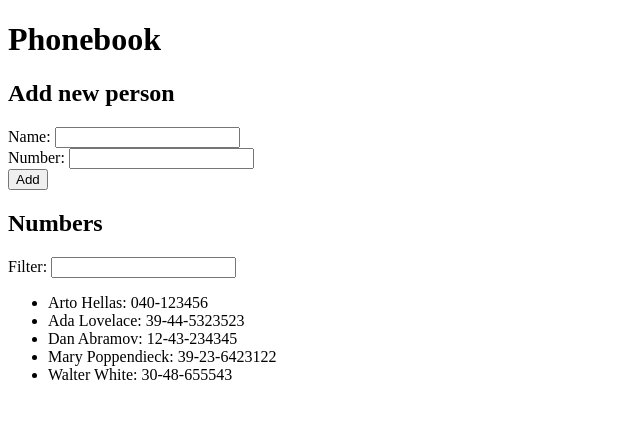
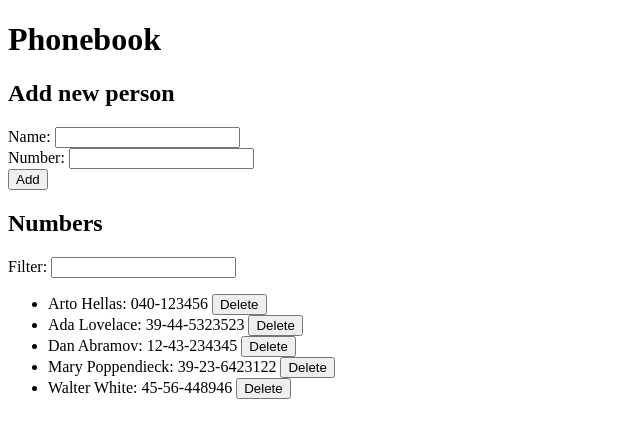
Before and after one commit to Hokome/helsinki-course, a React (Vite) app in the folder part2/phonebook/: page / in a window 1280 px wide. Shown: the top 438 px of the page, without its empty margins (0-640 px from the left). Built offline with nearby package versions, Linux system fonts and the light colour scheme; data requests are answered from the project's data file.

Commit message:
Person deletion

```diff
--- a/part2/phonebook/db.json
+++ b/part2/phonebook/db.json
@@ -22,7 +22,7 @@
     },
     {
       "name": "Walter White",
-      "number": "30-48-655543",
+      "number": "45-56-448946",
       "id": 5
     }
   ]
--- a/part2/phonebook/src/App.jsx
+++ b/part2/phonebook/src/App.jsx
@@ -11,6 +11,7 @@ const App = () => {
   const [filter, setFilter] = useState('');
   const [newName, setNewName] = useState('');
   const [newNumber, setNewNumber] = useState('');
+  const [toDelete, setDelete] = useState(-1);
 
 
   useEffect(() => {
@@ -18,6 +19,18 @@ const App = () => {
       return;
     personsService.getAll().then(persons => setPersons(persons));
   });
+
+  const personToDelete = persons.find(p => p.id === toDelete);
+  if (personToDelete != null) {
+
+    let personsCopy = [...persons]
+    personsCopy.splice(personsCopy.indexOf(personToDelete));
+    setPersons(personsCopy);
+
+    personsService.deletePerson(personToDelete.id).then(data => {
+      console.log(data);
+    });
+  }
 
   const addPerson = () => {
     let id = 0;
@@ -47,7 +60,7 @@ const App = () => {
       <PersonsForm submit={addPerson} newName={newName} newNumber={newNumber} setNewName={setNewName} setNewNumber={setNewNumber}></PersonsForm>
       <h2>Numbers</h2>
       <Filter filter={filter} setFilter={setFilter}></Filter>
-      <Persons persons={persons} filter={filter}></Persons>
+      <Persons persons={persons} filter={filter} setDelete={setDelete}></Persons>
     </div>
   )
 }
--- a/part2/phonebook/src/components/numbers.jsx
+++ b/part2/phonebook/src/components/numbers.jsx
@@ -1,13 +1,19 @@
-function testFilter(person, filter) {
+const testFilter = (person, filter, setDelete) => {
+
+  const promptDelete = () => {
+    if (window.confirm(`Delete ${person.name} from the phonebook?`)) {
+      setDelete(person.id);
+    }
+  }
   if (person.name.includes(filter)) return (
-    <li key={person.id}>{person.name}: {person.number}</li>
+    <li key={person.id}>{person.name}: {person.number} <button onClick={promptDelete}>Delete</button></li>
   )
 }
 
-const Persons = ({ persons, filter }) => {
+const Persons = ({ persons, filter, setDelete }) => {
   return (
     <ul>
-      {persons.map(v => testFilter(v, filter))}
+      {persons.map(person => testFilter(person, filter, setDelete))}
     </ul>
   )
 }
--- a/part2/phonebook/src/services/persons.jsx
+++ b/part2/phonebook/src/services/persons.jsx
@@ -12,7 +12,13 @@ const addPerson = person => {
   return request.then(response => response.data);
 }
 
+const deletePerson = personId => {
+  const request = axios.delete(`${baseUrl}/${personId}`);
+  return request.then(response => response.data);
+}
+
 export default {
   getAll,
   addPerson,
+  deletePerson,
 }
```
